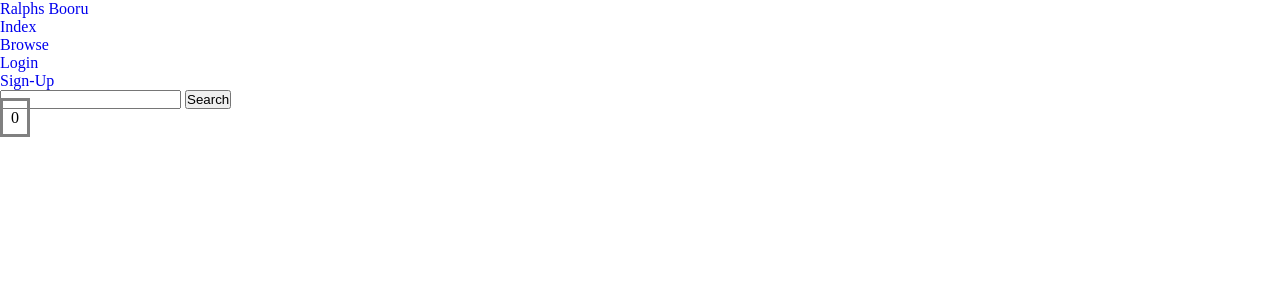
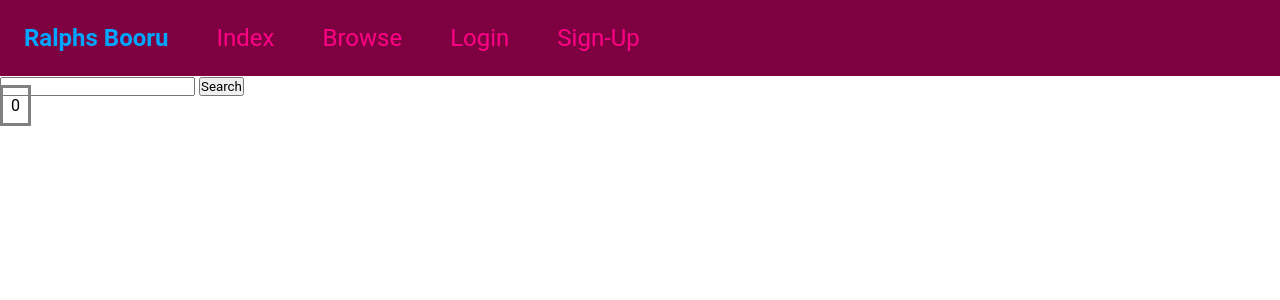
Before and after one commit to ralphrbergman/ralphs-booru, a Flask app: page / in a window 1280 px wide. Shown: the top 300 px of the page. Run offline with Flask 3, Linux system fonts and the light colour scheme; data that the repository does not hold is empty; parts of the project's set-up code (start-up, migrations or seed data) failed here and were passed over; some libraries are stand-ins or nearby versions.

Commit message:
Navigation bar CSS

```diff
--- a/static/base.css
+++ b/static/base.css
@@ -1,4 +1,5 @@
 * {
+    font-family: Roboto;
     margin: 0;
     padding: 0;
     text-decoration: none;
--- /dev/null
+++ b/static/nav.css
@@ -0,0 +1,35 @@
+.navbar {
+    background-color: #7d0041;
+}
+
+.navbar-anchor {
+    color: #ff0085;
+    display: block;
+    font-size: 1.5em;
+    padding: 1em;
+}
+
+.navbar-anchor:hover {
+    color: #00a6ff;
+}
+
+.navbar-anchors {
+    align-items: center;
+    display: flex;
+    list-style-type: none;
+}
+
+@media (max-width: 768px) {
+    .navbar-anchor {
+        font-size: 1.2em;
+        padding: 0.5em;
+    }
+
+    .navbar-anchors {
+        flex-direction: column;
+    }
+}
+
+.navbar-logo {
+    font-weight: bold;
+}
--- /dev/null
+++ b/template/frag/nav.html
@@ -0,0 +1,20 @@
+{% block style %}
+    <link rel="stylesheet" href="{{ url_for('static', filename = 'nav.css') }}">
+{% endblock %}
+
+<nav class="navbar">
+    <ul class="navbar-anchors">
+        <li><a class="navbar-anchor navbar-logo" href="{{ url_for('Index.index_page') }}">Ralphs Booru</a></li>
+        <li><a class="navbar-anchor" href="{{ url_for('Index.index_page') }}">Index</a></li>
+        <li><a class="navbar-anchor" href="{{ url_for('Post.browse_page') }}">Browse</a></li>
+
+        {% if not current_user.is_authenticated %}
+            <li><a class="navbar-anchor" href="{{ url_for('Account.login_page') }}">Login</a></li>
+            <li><a class="navbar-anchor" href="{{ url_for('Account.signup_page') }}">Sign-Up</a></li>
+        {% else %}
+            <li><a class="navbar-anchor" href="{{ url_for('Post.upload_page') }}">Upload</a></li>
+            <li><a class="navbar-anchor" href="{{ url_for('Account.profile_page', user_id = current_user.id) }}">My Profile</a></li>
+            <li><a class="navbar-anchor" href="{{ url_for('Account.logout_page') }}">Logout</a></li>
+        {% endif %}
+    </ul>
+</nav>
--- a/template/layout.html
+++ b/template/layout.html
@@ -11,7 +11,7 @@
         {% endblock %}
     </head>
     <body>
-        {% include 'nav.html' %}
+        {% include 'frag/nav.html' %}
 
         {% with messages = get_flashed_messages() %}
             {% if messages %}
--- a/template/nav.html
+++ /dev/null
@@ -1,16 +0,0 @@
-<nav>
-    <ul>
-        <li><a href="{{ url_for('Index.index_page') }}">Ralphs Booru</a></li>
-        <li><a href="{{ url_for('Index.index_page') }}">Index</a></li>
-        <li><a href="{{ url_for('Post.browse_page') }}">Browse</a></li>
-
-        {% if not current_user.is_authenticated %}
-            <li><a href="{{ url_for('Account.login_page') }}">Login</a></li>
-            <li><a href="{{ url_for('Account.signup_page') }}">Sign-Up</a></li>
-        {% else %}
-            <li><a href="{{ url_for('Post.upload_page') }}">Upload</a></li>
-            <li><a href="{{ url_for('Account.profile_page', user_id = current_user.id) }}">My Profile</a></li>
-            <li><a href="{{ url_for('Account.logout_page') }}">Logout</a></li>
-        {% endif %}
-    </ul>
-</nav>
```
